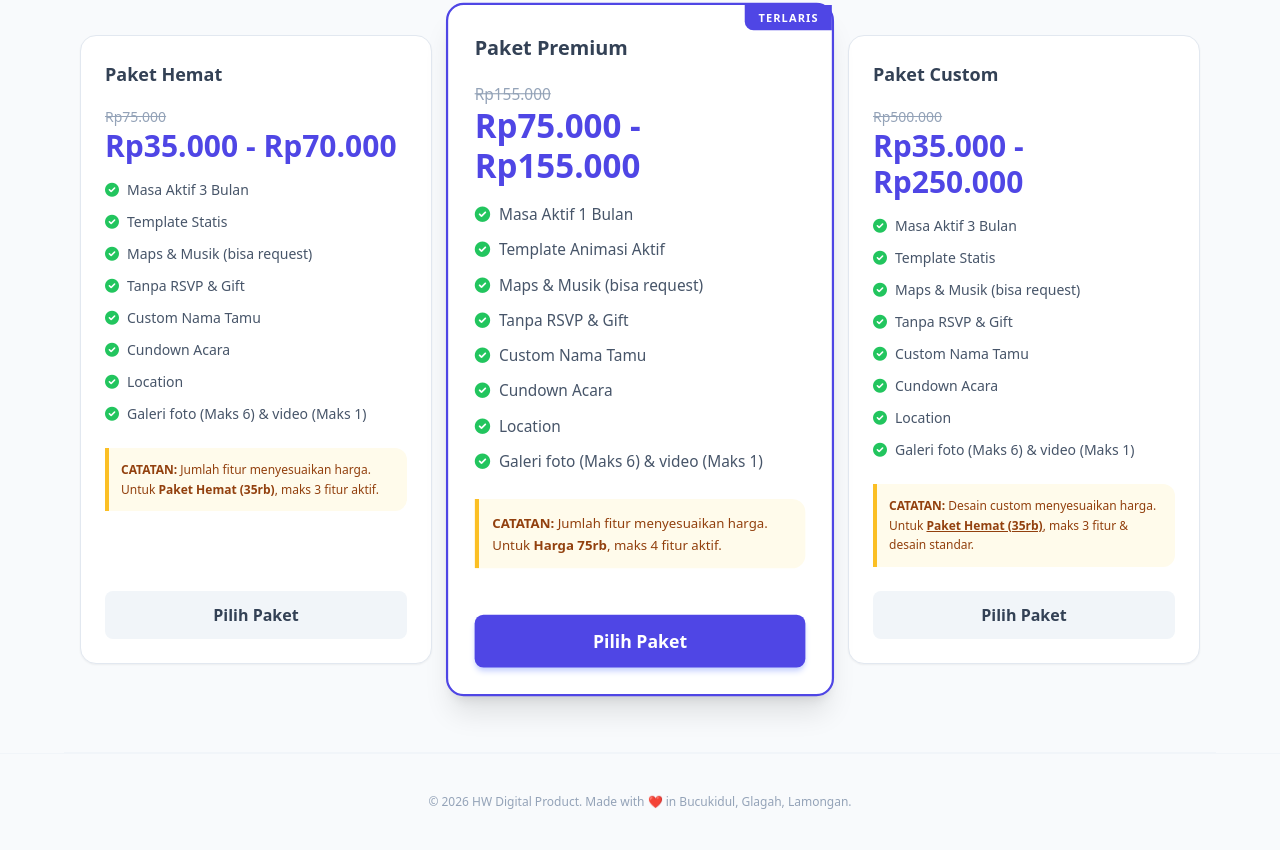
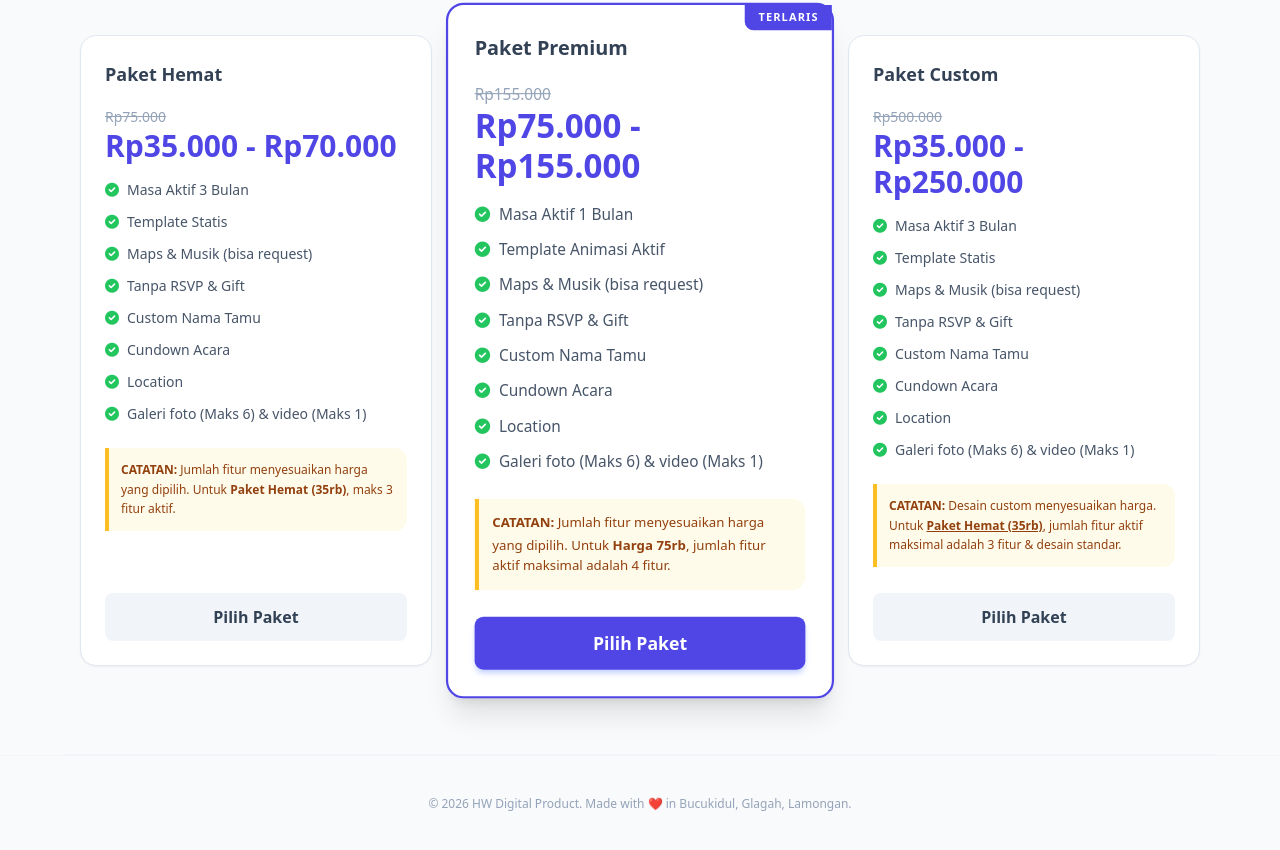
Before and after one commit to habibulwildan/katalog_HWProductDigital, a website: page index.html in a window 1280 px wide. Shown: the part 3818-4668 px from the top of the page. Drawn offline with nearby package versions, Linux system fonts and the light colour scheme.

Commit message:
Update index.html

```diff
--- a/index.html
+++ b/index.html
@@ -721,7 +721,7 @@
                 </ul>
                 <div class="bg-amber-50 border-l-4 border-amber-400 p-3 rounded-r-xl mb-6">
                     <p class="text-xs text-amber-800 leading-relaxed">
-                        <span class="font-bold uppercase">Catatan:</span> Jumlah fitur menyesuaikan harga. Untuk <span class="font-bold">Paket Hemat (35rb)</span>, maks 3 fitur aktif.
+                        <span class="font-bold uppercase">Catatan:</span> Jumlah fitur menyesuaikan harga yang dipilih. Untuk <span class="font-bold">Paket Hemat (35rb)</span>, maks 3 fitur aktif.
                     </p>
                 </div>
             </div>
@@ -748,7 +748,7 @@
                 </ul>
                 <div class="bg-amber-50 border-l-4 border-amber-400 p-3 rounded-r-xl mb-6">
                     <p class="text-xs text-amber-800 leading-relaxed">
-                        <span class="font-bold uppercase">Catatan:</span> Jumlah fitur menyesuaikan harga. Untuk <span class="font-bold">Harga 75rb</span>, maks 4 fitur aktif.
+                        <span class="font-bold uppercase">Catatan:</span> Jumlah fitur menyesuaikan harga yang dipilih. Untuk <span class="font-bold">Harga 75rb</span>, jumlah fitur aktif maksimal adalah 4 fitur.
                     </p>
                 </div>
             </div>
@@ -774,7 +774,7 @@
                 </ul>
                 <div class="bg-amber-50 border-l-4 border-amber-400 p-3 rounded-r-xl mb-6">
                     <p class="text-xs text-amber-800 leading-relaxed">
-                        <span class="font-bold uppercase">Catatan:</span> Desain custom menyesuaikan harga. Untuk <span class="font-bold underline">Paket Hemat (35rb)</span>, maks 3 fitur & desain standar.
+                        <span class="font-bold uppercase">Catatan:</span> Desain custom menyesuaikan harga. Untuk <span class="font-bold underline">Paket Hemat (35rb)</span>, jumlah fitur aktif maksimal adalah 3 fitur & desain standar.
                     </p>
                 </div>
             </div>
```
